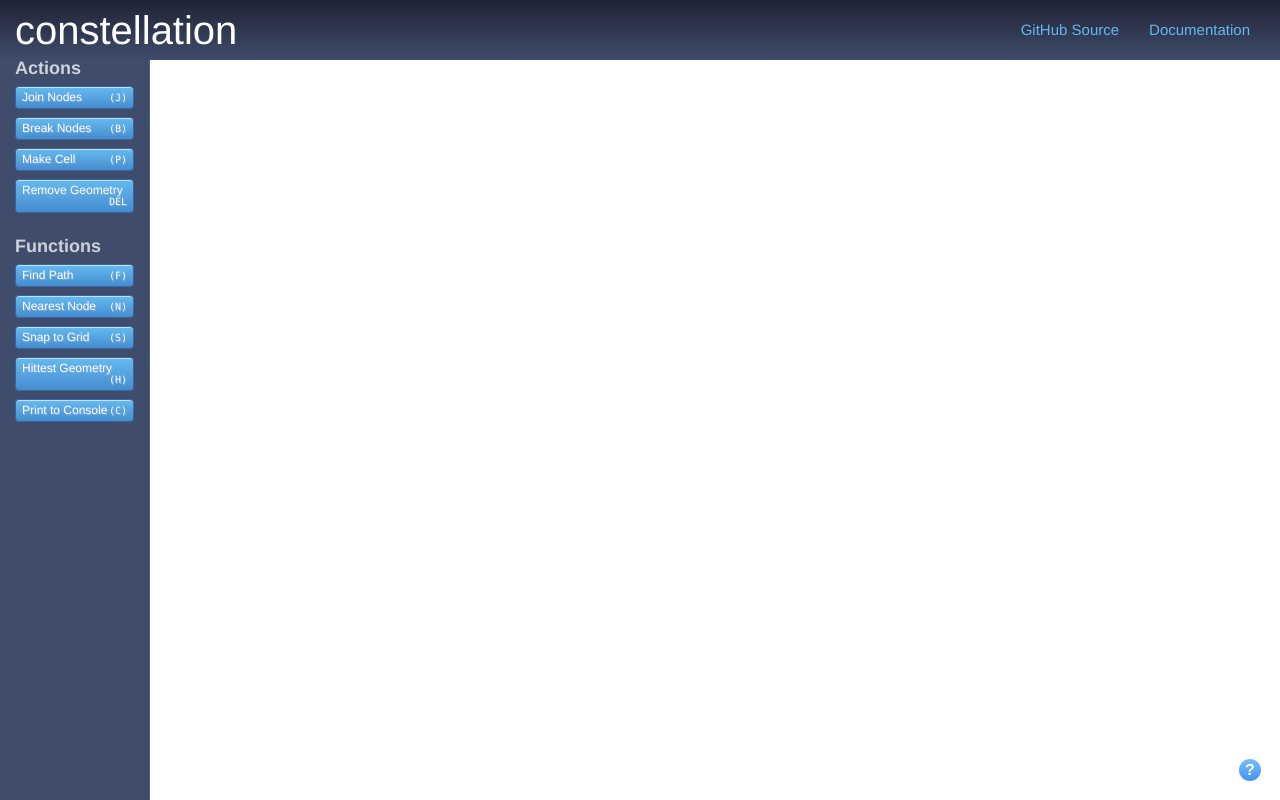
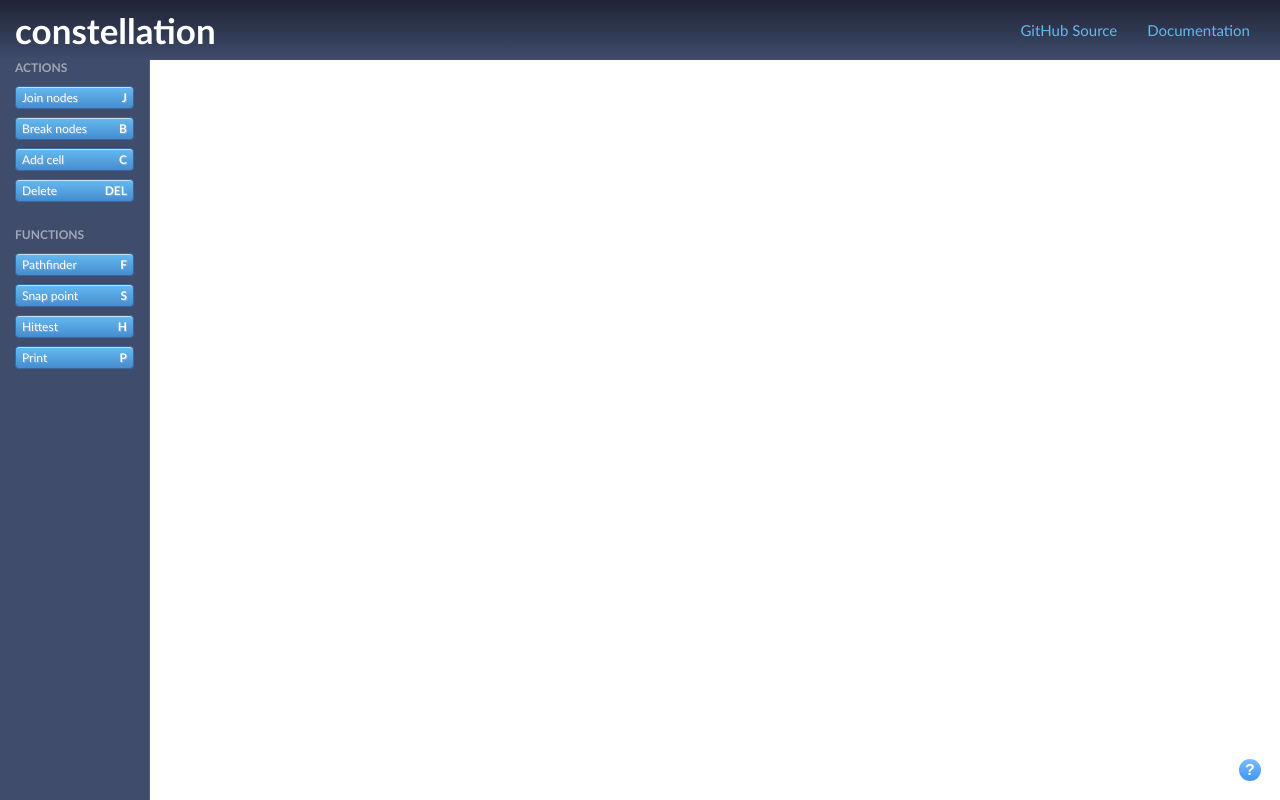
Before and after one commit to gmac/constellation-js, a website: page index.html in a window 1280 px wide. Drawn offline with Linux system fonts and the light colour scheme.

Commit message:
cleanup website.

```diff
--- a/index.html
+++ b/index.html
@@ -17,21 +17,20 @@
 	</div>
 
 	<div class="toolbar" id="toolbar">
-		<h2>Actions</h2>
+		<strong>Actions</strong>
 		<ul>
-			<li><button class="action" @click="joinNodes">Join Nodes <span>(j)</span></button></li>
-			<li><button class="action" @click="splitNodes">Break Nodes <span>(b)</span></button></li>
-			<li><button class="action" @click="addCell">Make Cell <span>(p)</span></button></li>
-			<li><button class="action" @click="deleteGeometry">Remove Geometry <span>DEL</span></button></li>
+			<li><button class="action" @click="joinNodes">Join nodes <span>j</span></button></li>
+			<li><button class="action" @click="splitNodes">Break nodes <span>b</span></button></li>
+			<li><button class="action" @click="addCell">Add cell <span>c</span></button></li>
+			<li><button class="action" @click="deleteGeometry">Delete <span>DEL</span></button></li>
 		</ul>
 
-		<h2>Functions</h2>
+		<strong>Functions</strong>
 		<ul>
-			<li><button class="action" @click="findPath">Find Path <span>(f)</span></button></li>
-			<li><button class="action" @click="nearestNodeToNode">Nearest Node <span>(n)</span></button></li>
-			<li><button class="action" @click="snapToGrid">Snap to Grid <span>(s)</span></button></li>
-			<li><button class="action" @click="hitTestGeometry">Hittest Geometry <span>(h)</span></button></li>
-			<li><button class="action" @click="print">Print to Console <span>(c)</span></button></li>
+			<li><button class="action" @click="findPath">Pathfinder <span>f</span></button></li>
+			<li><button class="action" @click="snapToGrid">Snap point <span>s</span></button></li>
+			<li><button class="action" @click="hitTestGeometry">Hittest <span>h</span></button></li>
+			<li><button class="action" @click="print">Print <span>p</span></button></li>
 		</ul>
 	</div>
 	<svg class="canvas" id="canvas" @mousedown="touch($event)">
@@ -76,7 +75,7 @@
 <div class="info" id="info">
 	<div class="view" :class="{ open: enabled }">
 		<b>About</b>
-		<p>Constellation manages 2D point grids and path navigation; it's designed to control dynamic sprite motion around 2D scenes. Constellation expands upon the motion system used in the <a href="http://www.lassiegames.com/games/wmyt">What Makes You Tick?</a> games.</p>
+		<p>Constellation manages 2D point grids and path navigation; it's designed to control dynamic sprite motion around 2D scenes. Constellation expands upon the motion system used in the <a href="https://www.youtube.com/watch?v=qxngufqrZBE">What Makes You Tick?</a> games.</p>
 		<b>Controls</b>
 		<ul>
 			<li>Double-click on canvas to add grid nodes.</li>
--- a/website/app.js
+++ b/website/app.js
@@ -85,6 +85,7 @@ const App = {
 
     print() {
       console.log(JSON.stringify(this.grid.toConfig()));
+      this.alert('Data printed to console (CTRL+OPT J)');
     },
 
     joinNodes() {
@@ -153,25 +154,12 @@ const App = {
         const node = this.selections[0];
 
         if (!Object.keys(node.to).length) {
-          const pt = this.grid.snapPoint(node);
+          const pt = this.grid.snapPointToGrid(node).p;
           node.x = pt.x;
           node.y = pt.y;
           this.save();
         } else {
           this.alert('Node must not be connected');
-        }
-      } else {
-        this.alert('Select a single node');
-      }
-    },
-
-    nearestNodeToNode() {
-      if (this.nodeSelection && this.selections.length === 1) {
-        const node = this.grid.nearestNodeToPoint(this.selections[0]);
-        if (node) {
-          this.select(node);
-        } else {
-          this.alert('No valid targets');
         }
       } else {
         this.alert('Select a single node');
@@ -400,7 +388,7 @@ const App = {
         case 'F': return handle(() => this.findPath());
         case 'S': return handle(() => this.snapToGrid());
         case 'H': return handle(() => this.hitTestGeometry());
-        case 'N': return handle(() => evt.ctrlKey ? this.newGrid() : this.nearestNodeToNode());
+        case 'N': return handle(() => this.newGrid());
       }
     });
 
@@ -410,9 +398,7 @@ const App = {
 
 const Info = {
   data() {
-    return {
-      enabled: false,
-    };
+    return { enabled: false };
   },
 };
 
--- a/website/style.css
+++ b/website/style.css
@@ -30,7 +30,7 @@ a img { border: 0; }
 /* Global
 * ----------------------------- */
 html, body {
-	font: 12px/16px 'Helvetica Neue', Helvetica, Arial, sans-serif;
+	font: 12px/16px 'Trebuchet MS', 'Helvetica Neue', Helvetica, Arial, sans-serif;
 	margin: 0;
 	overflow: hidden;
 	padding: 0;
@@ -46,11 +46,6 @@ a {
 a:hover {
 	color: #6BD5FF;
 	text-decoration: underline;
-}
-
-h1, h2, b {
-	font-family: 'Helvetica Neue', Helvetica, sans-serif;
-	font-size: 18px;
 }
 
 .container {
@@ -88,7 +83,8 @@ h1, h2, b {
 }
 
 .header h1 {
-	font: 40px/60px 'Helvetica Neue', Helvetica, sans-serif;
+	font-size: 35px;
+	line-height: 60px;
 	margin-right: 25px;
 }
 
@@ -123,9 +119,10 @@ h1, h2, b {
 	z-index: 1;
 }
 
-.toolbar h2 {
+.toolbar strong {
 	margin: 0;
-	opacity: 0.75;
+	opacity: 0.5;
+	text-transform: uppercase;
 }
 
 .toolbar ul {
@@ -135,16 +132,6 @@ h1, h2, b {
 
 .toolbar li {
 	margin: 8px 0;
-}
-
-.toolbar input {
-	border: 1px solid #999;
-	border-radius: 4px;
-	font: 12px/1.4em 'Helvetica Neue', Helvetica, Arial, sans-serif;
-	margin: 10px 0;
-	padding: 4px 0;
-	text-indent: 5px;
-	width: 100%;
 }
 
 .toolbar button {
@@ -161,7 +148,7 @@ h1, h2, b {
 	border:1px solid #3866a3;
 	color:#ffffff;
 	display: inline-block;
-	font-family: 'Helvetica Neue', Helvetica, Arial, sans-serif;
+	font-family: 'Trebuchet MS', 'Helvetica Neue', Helvetica, Arial, sans-serif;
 	font-size:12px;
 	line-height:11px;
 	padding:5px 6px;
@@ -196,8 +183,9 @@ h1, h2, b {
 
 .action span {
 	float: right;
-	font-family: Monaco, Consolas, 'Lucida Console', monospace;
-	font-size: 10px;
+
+
+	font-weight: bold;
 	text-transform: uppercase;
 }
 
```
Also changed, not shown: src/grid.ts (+3 -7 lines).
